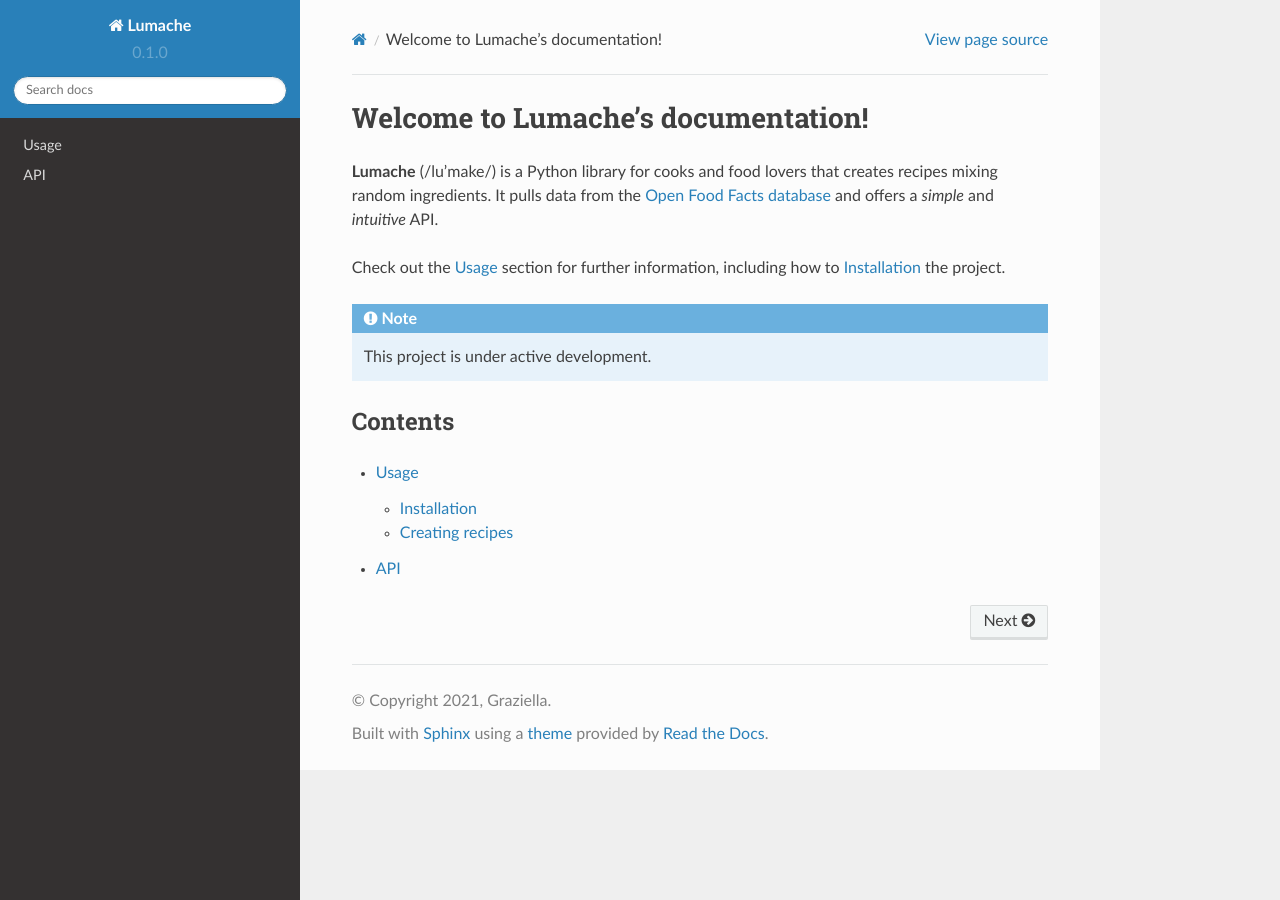
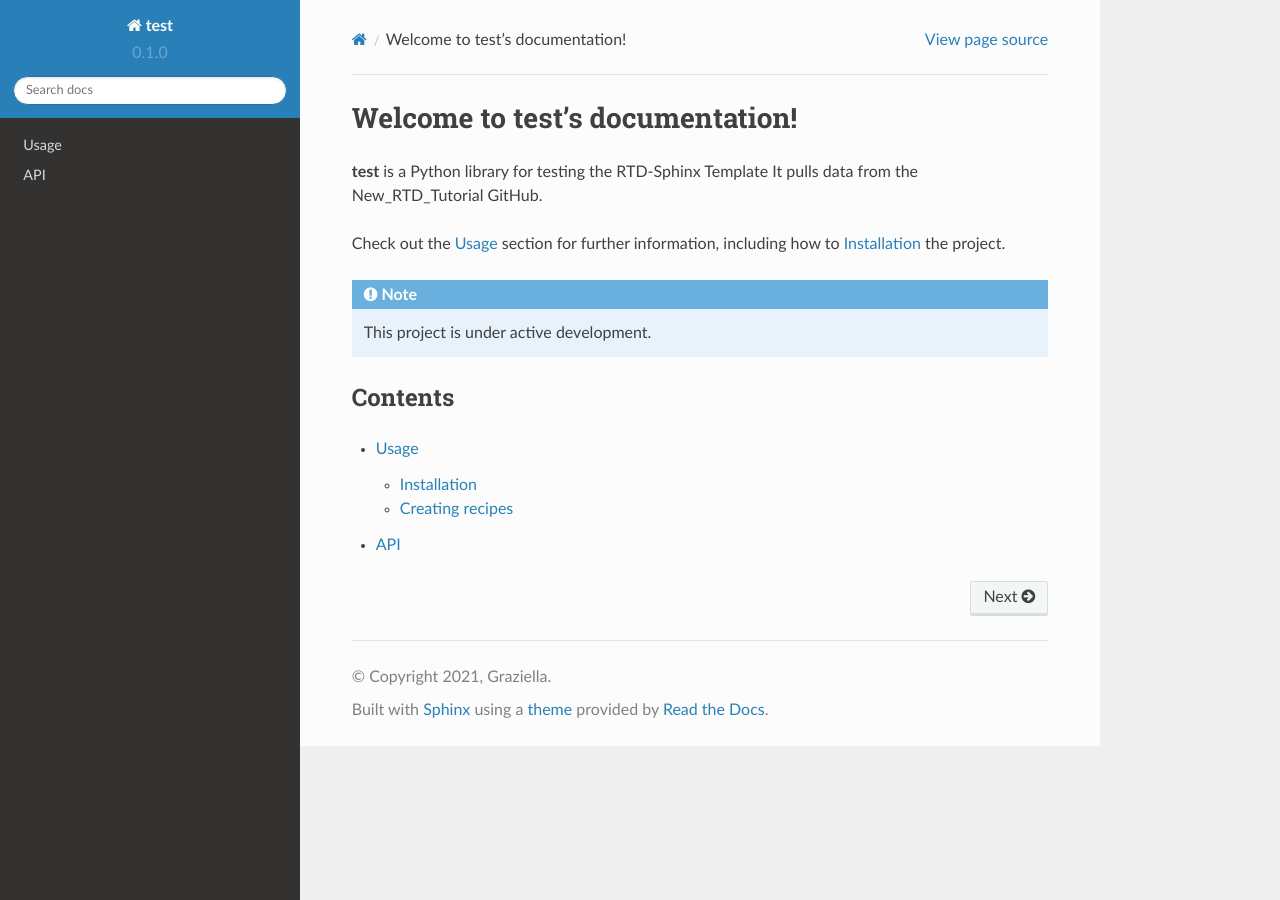
Before and after one commit to scottcm73/new-rtd-tutorial, a Sphinx documentation site: the page built from docs/source/index.rst, in a window 1280 px wide. Built offline with Sphinx 7.4.7 and the Read the Docs theme 2.0.0, drawn with Linux system fonts in a browser that asks for light colours.

Commit message:
Updated lamanche to test

```diff
--- a/docs/source/api.rst
+++ b/docs/source/api.rst
@@ -4,4 +4,4 @@
 .. autosummary::
    :toctree: generated
 
-   lumache
+   test
--- a/docs/source/conf.py
+++ b/docs/source/conf.py
@@ -2,7 +2,7 @@
 
 # -- Project information
 
-project = 'Lumache'
+project = 'test'
 copyright = '2021, Graziella'
 author = 'Graziella'
 
--- a/docs/source/index.rst
+++ b/docs/source/index.rst
@@ -1,10 +1,8 @@
-Welcome to Lumache's documentation!
+Welcome to test's documentation!
 ===================================
 
-**Lumache** (/lu'make/) is a Python library for cooks and food lovers
-that creates recipes mixing random ingredients.
-It pulls data from the `Open Food Facts database <https://world.openfoodfacts.org/>`_
-and offers a *simple* and *intuitive* API.
+**test** is a Python library for testing the RTD-Sphinx Template
+It pulls data from the New_RTD_Tutorial GitHub.
 
 Check out the :doc:`usage` section for further information, including
 how to :ref:`installation` the project.
--- a/pyproject.toml
+++ b/pyproject.toml
@@ -3,6 +3,6 @@
 build-backend = "flit_core.buildapi"
 
 [project]
-name = "lumache"
-authors = [{name = "Graziella", email = "graziella@lumache"}]
+name = "test"
+authors = [{name = "Scott", email = "scottcmcmahan@gmail.com"}]
 dynamic = ["version", "description"]
--- a/lumache.py
+++ b/test.py
@@ -1,5 +1,5 @@
 """
-Lumache - Python library for cooks and food lovers.
+Test - Python library for cooks and food lovers.
 """
 
 __version__ = "0.1.0"
@@ -16,7 +16,7 @@
 
     :param kind: Optional "kind" of ingredients.
     :type kind: list[str] or None
-    :raise lumache.InvalidKindError: If the kind is invalid.
+    :raise test.InvalidKindError: If the kind is invalid.
     :return: The ingredients list.
     :rtype: list[str]
     """
```
Also changed, not shown: docs/source/usage.rst (+8 -8 lines).
